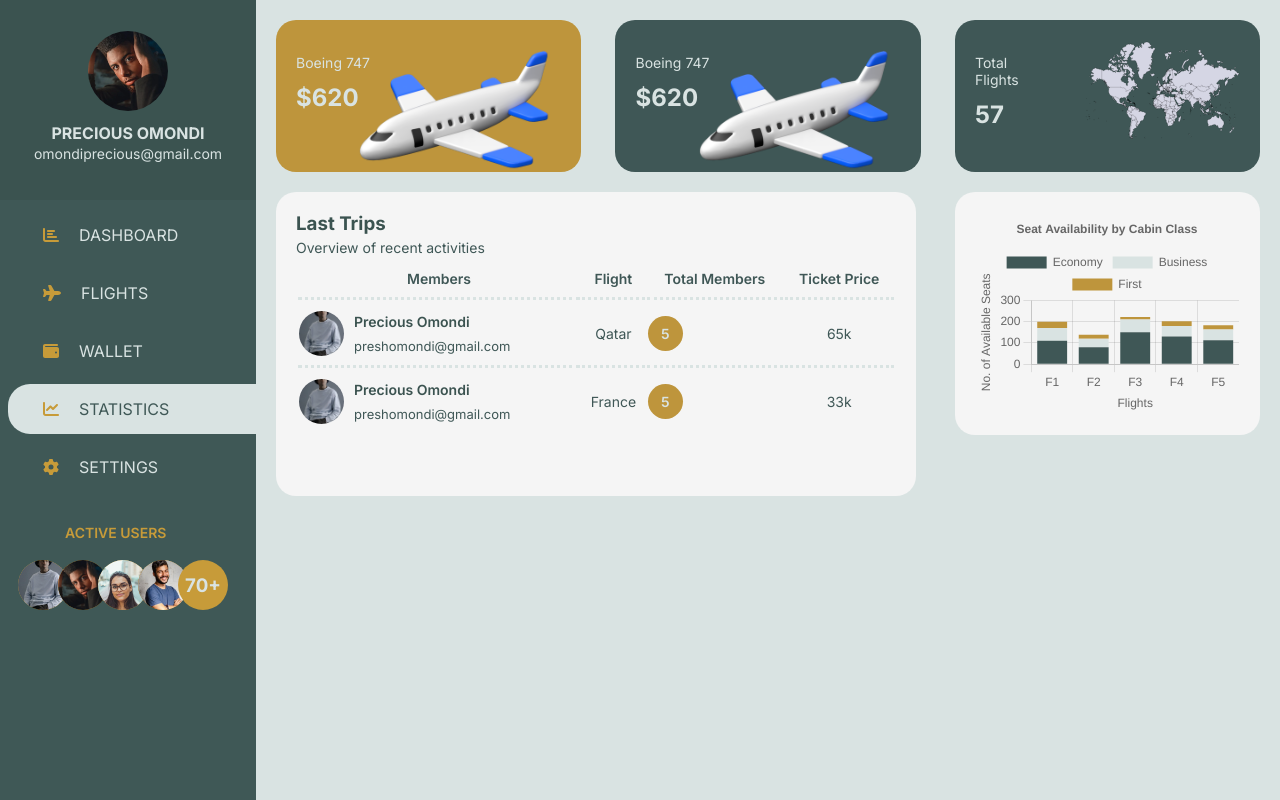
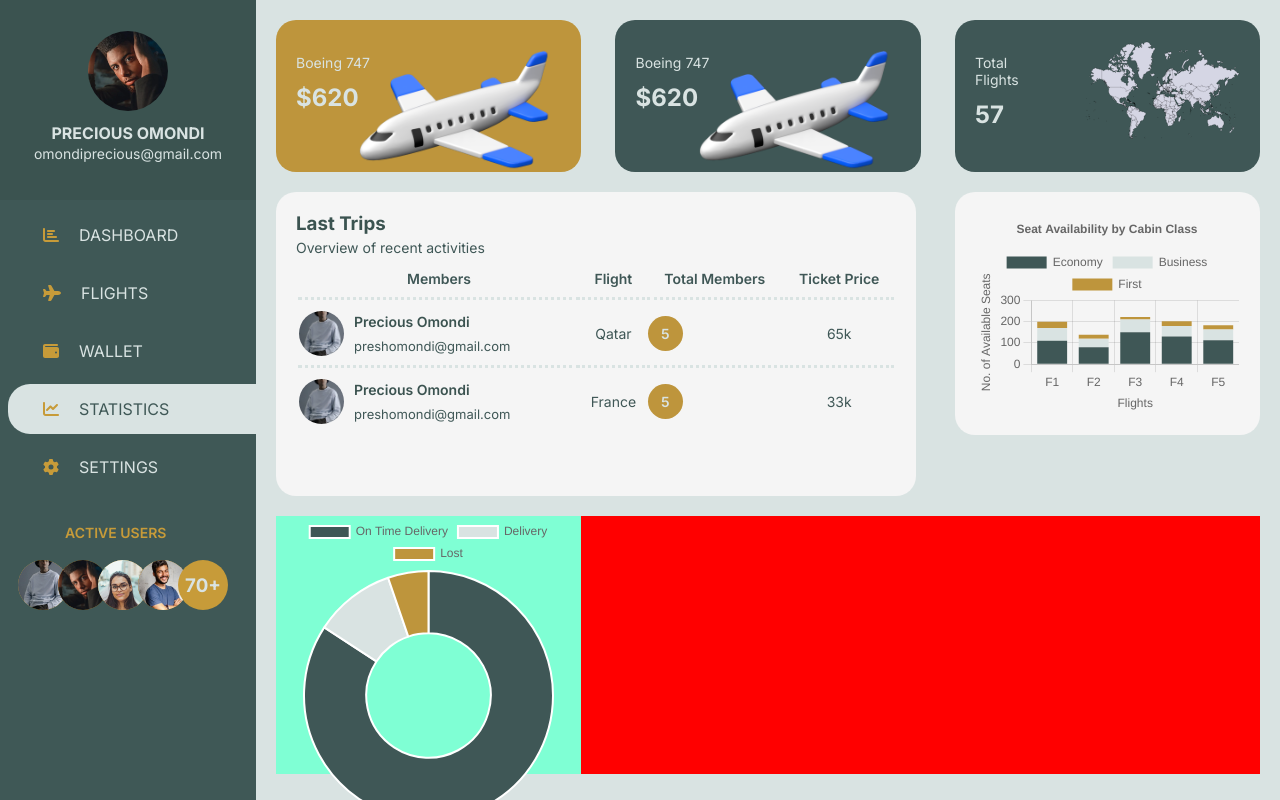
Before and after one commit to Presho99/aerostar, a React (Create React App) app: page / in a window 1280 px wide. Built offline with nearby package versions, Linux system fonts and the light colour scheme.

Commit message:
Create doughnut chart

```diff
--- a/src/App.css
+++ b/src/App.css
@@ -40,6 +40,7 @@
   width: 100%;
   display: flex;
   justify-content: space-between;
+  margin-bottom: 20px;
 }
 
 .middle-left{
@@ -55,3 +56,15 @@
   height: 100%;
   width: 31%;
 }
+
+.bottom{
+  background-color: red;
+  width: 100%;
+  height: 34%;
+}
+
+.bottom-left{
+  width: 31%;
+  background-color: aquamarine;
+  height: 100%;
+}
--- a/src/App.tsx
+++ b/src/App.tsx
@@ -4,6 +4,7 @@ import Sidebar from './components/Sidebar';
 import Flights from './components/Flights';
 import Histogram from './components/Histogram';
 import Receipts from './components/Receipts';
+import Doughnut from './components/Doughnut';
 
 import './App.css';
 
@@ -25,7 +26,15 @@ function App() {
         <Histogram/>
       </div>
     </div>
-    <div className='bottom'></div>
+    <div className='bottom'>
+      <div className='bottom-left'>
+        <Doughnut/>
+      </div>
+      <div className='bottom-right'>
+
+      </div>
+
+    </div>
   </div>
     </div>
   );
--- /dev/null
+++ b/src/components/Doughnut.tsx
@@ -0,0 +1,47 @@
+import React, { useEffect, useRef } from "react";
+import "../components/Doughnut.css";
+import Chart from "chart.js/auto";
+
+const Doughnut: React.FC = () => {
+  const chartRef = useRef<HTMLCanvasElement>(null);
+
+  useEffect(() => {
+    let chartInstance: Chart<"doughnut"> | null = null
+
+    if (chartRef && chartRef.current) {
+      const ctx = chartRef.current.getContext("2d");
+      if (!ctx) return;
+
+      if(chartInstance){
+        (chartInstance as Chart<"doughnut">).destroy()
+      }
+
+
+      chartInstance = new Chart(ctx, {
+          type: 'doughnut',
+          data: {
+              labels: ['On Time Delivery', 'Delivery', 'Lost'],
+              datasets: [{
+                  label: 'Baggage Handling',
+                  data: [80, 10, 5],
+                  backgroundColor: [
+                      '#3F5756', '#D9E3E2','#BE953C'
+                  ]
+              }]
+          }
+
+      })
+    }
+
+    return () => {
+        if(chartInstance){
+            chartInstance.destroy()
+        }
+    }
+  });
+  return <div>
+      <canvas ref={chartRef}/>
+  </div>;
+};
+
+export default Doughnut;
```
Also changed, not shown: src/components/Doughnut.css (added).
